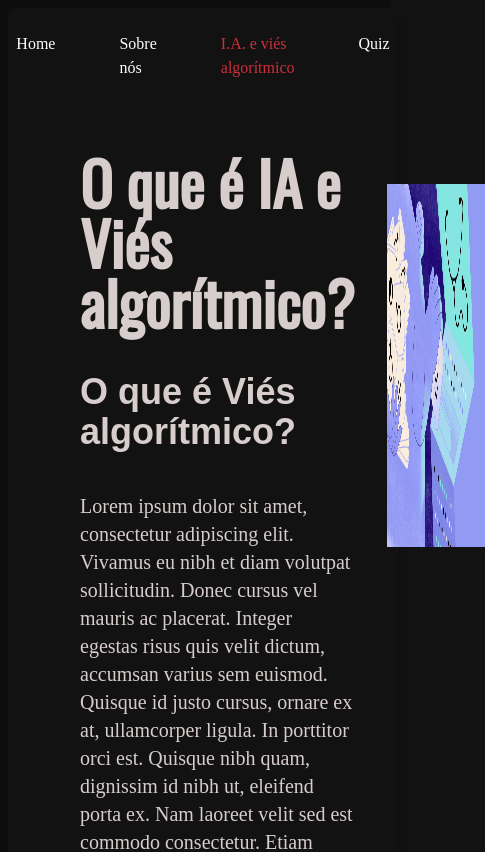
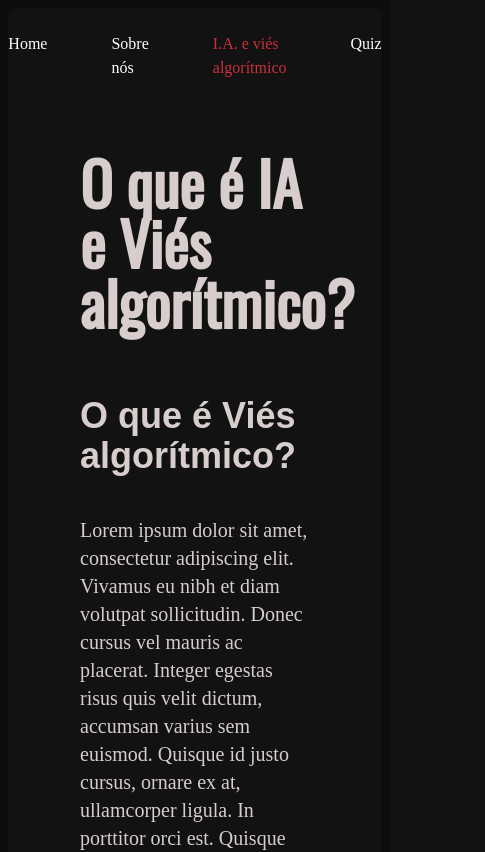
Before and after one commit to Anemaygi/Quiz-ArteOuIA, a React (Vite) app: page /entenda in a window 390 px wide. Shown: the top 852 px of the page, 485 px wide, since content can reach past the window. Built offline with nearby package versions, Linux system fonts and the light colour scheme; a web font is replaced by a local one.

Commit message:
Style: add responsiveness in all pages and change pics

```diff
--- a/src/pages/AboutPage.tsx
+++ b/src/pages/AboutPage.tsx
@@ -4,9 +4,9 @@ import Navbar from '../components/navbar';
 const AboutPage: React.FC = () => {
     return (
         <div className="bg-[#0D0D0D] text-timberWolf min-h-screen xl:h-screen h-full w-screen flex items-center p-2">
-            <div className='flex flex-col shadow-lg rounded-lg w-screen h-full p-4 bg-night gap-16'>
+            <div className='flex flex-col shadow-lg rounded-lg w-screen h-full p-4 bg-night gap-16 overflow-y-auto'>
                 <Navbar />
-                <div className="flex gap-8 px-14">
+                <div className="flex gap-8 px-14 lg:flex-nowrap flex-wrap">
                     <div className='flex flex-col gap-10'>
                         <h1 className='font-Oswald text-6xl font-semibold '>Sobre nós</h1>
                         <p className='font-ZenMaru text-xl font-normal'> Lorem ipsum dolor sit amet, consectetur adipiscing elit. Vivamus eu nibh
@@ -25,7 +25,7 @@ const AboutPage: React.FC = () => {
                              Interdum et malesuada fames ac ante ipsum primis in faucibus.
                         </p>
                     </div>
-                    <img className="w-2/5 h-[395px] pt-8" src='src/assets/BlondeBraidsStudyIV.png' alt='Imagem criada por Inteligência artificial. “Blonde Braids Study IV”, de Minne Atairu'></img>
+                    <img className="h-[395px] p-8" src='src/assets/BlondeBraidsStudyIV.png' alt='Imagem criada por Inteligência artificial. “Blonde Braids Study IV”, de Minne Atairu'></img>
                 </div>
             </div>
         </div>
--- a/src/pages/IaViesPage.tsx
+++ b/src/pages/IaViesPage.tsx
@@ -4,11 +4,12 @@ import Navbar from '../components/navbar';
 const IaViesPage: React.FC = () => {
     return (
         <div className="bg-[#0D0D0D] text-timberWolf min-h-screen xl:h-screen h-full w-screen flex items-center p-2">
-            <div className='flex flex-col shadow-lg rounded-lg w-screen h-full p-4 bg-night gap-16'>
+            <div className='flex flex-col shadow-lg rounded-lg w-screen h-full p-4 bg-night gap-16 overflow-y-auto'>
                 <Navbar />
-                <div className="flex gap-8 px-14">
+                <h1 className='font-Oswald text-6xl font-semibold mx-14'>O que é IA e Viés algorítmico?</h1>
+                <div className="flex lg:flex-nowrap flex-wrap px-14">
+
                     <div className='flex flex-col gap-10'>
-                        <h1 className='font-Oswald text-6xl font-semibold '>O que é IA e Viés algorítmico?</h1>
                         <h2 className='font-MuseoModerno text-4xl font-bold'>O que é Viés algorítmico?</h2>
                         <p className='font-ZenMaru text-xl font-normal '> Lorem ipsum dolor sit amet, consectetur adipiscing elit. Vivamus eu nibh
                             et diam volutpat sollicitudin. Donec cursus vel mauris ac placerat. Integer egestas risus quis velit dictum, accumsan
@@ -26,7 +27,7 @@ const IaViesPage: React.FC = () => {
                              Interdum et malesuada fames ac ante ipsum primis in faucibus.
                         </p>
                     </div>
-                    <img className="w-2/5 h-[395px] pt-8" src='src\assets\GenderBias.jpg' alt='Imagem representando viés de gênero - inteligência artificial'></img>
+                    <img className="h-[395px] p-8" src='src\assets\GenderBias.jpg' alt='Imagem representando viés de gênero - inteligência artificial'></img>
                 </div>
             </div>
         </div>
--- a/src/pages/landingPage.tsx
+++ b/src/pages/landingPage.tsx
@@ -23,7 +23,7 @@ const LandingPage: React.FC = () => {
           </div>
           <div>
 
-            <img className="z-50 xl:absolute bottom-0 right-0 h-full pt-8" src="https://i.imgur.com/76p3Ip6.png" />
+            <img className="z-50 xl:absolute bottom-0 right-0 h-full pt-8" src="src\assets\hero.png" />
           </div>
 
         </div>
--- a/src/pages/quiz_tips.tsx
+++ b/src/pages/quiz_tips.tsx
@@ -36,7 +36,7 @@ const QuizTips: React.FC<QuizOnboardingProps> = ({ next }) => {
 
       <div className="w-full h-full bg-gradient-to-b rounded-lg shadow-md from-[#282828] flex flex-col hover:bg-gradient-to-b items-center justify-center hover:from-[#313131] transition-all ease-in-out hover:duration-300 p-8 group">
         <h1 className="font-Oswald text-semibold text-[2.5rem] p-4 group-hover:text-white transition-all">Como I.A. cria "arte"?</h1>
-        <img className="m-8" src="https://i.imgur.com/TfKiLI3.png" />
+        <img className="m-8" src="src\assets\iaarte.png" />
         <p className="font-ZenMaru text-lg text-center overflow-auto">Lorem ipsum dolor sit amet, consectetur dipiscing.Lorem ipsum dolor sit amet, consectetur dipiscing.Lorem ipsum dolor sit amet, consectetur dipiscing.Lorem ipsum dolor sit amet, consectetur dipiscing.</p>
 
 
```
Also changed, not shown: src/assets/hero.png (added), src/assets/iaarte.png (added).
